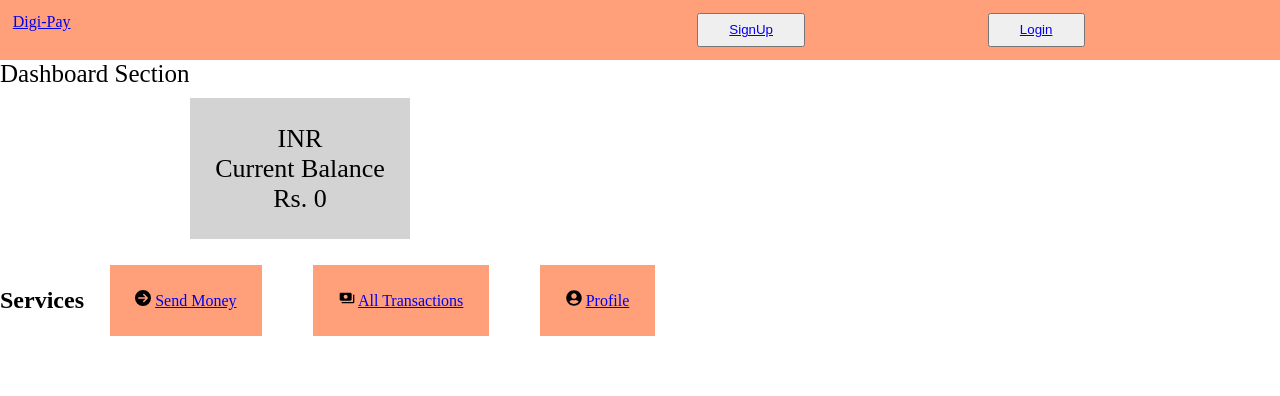
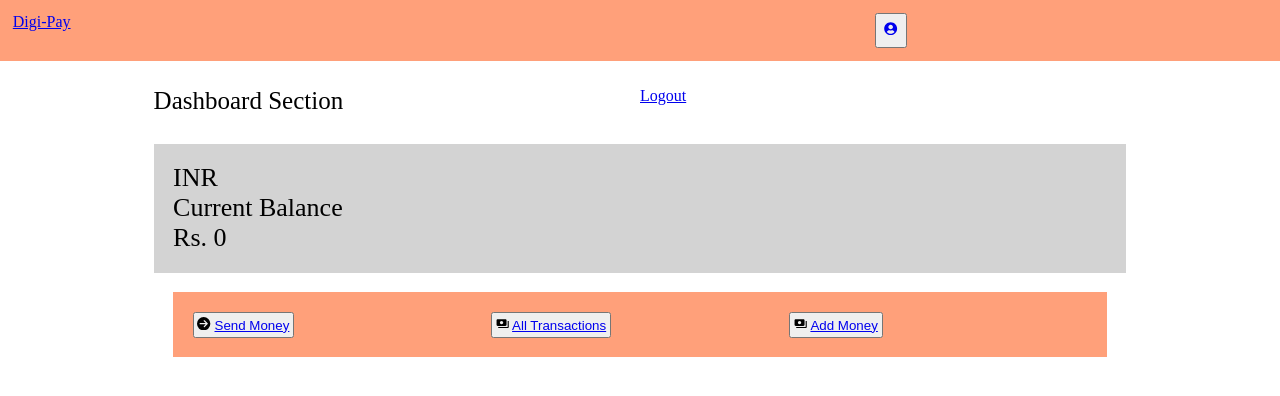
Before and after one commit to sarb001/Pay-me-Now, a React (Vite) app in the folder frontend/: page /dashboard in a window 1280 px wide. Shown: the top 396 px of the page. Built offline with nearby package versions, Linux system fonts and the light colour scheme; no server answers.

Commit message:
buttons re-designed

```diff
--- a/frontend/src/components/Dashboard.jsx
+++ b/frontend/src/components/Dashboard.jsx
@@ -4,6 +4,7 @@ import { FaCircleArrowRight } from "react-icons/fa6";
 import { MdPayments } from "react-icons/md";
 import { FaUserCircle } from "react-icons/fa";
 import axios from 'axios';
+import UserOperations from './UserOperations';
 
 const Dashboard = () => {
 
@@ -27,40 +28,29 @@ const Dashboard = () => {
       },[])
 
   return (
-    <>
-     <div style = {{display:'flex',textAlign:'center'}}>
-        <span style = {{fontSize:'25px'}}> Dashboard Section </span>
+    <div style = {{display:'flex', flexDirection:'column',margin:'2% 12%'}}>
+
+        <div style = {{display:'grid',gridTemplateColumns:'1fr 1fr' ,justifyContent:'space-between'}}>
+            <div style = {{fontSize:'25px'}}> Dashboard Section </div>
+            <div>
+              <Link to = "/logout"> Logout </Link>
+            </div>
+        </div>
 
         <div style = {{fontSize:'26px' , backgroundColor:'lightgray',marginTop:'3%' ,padding:'2%'}}>
-            <div> <span> INR </span> </div>
+                <div> <span> INR </span> </div>
 
-            <div>  <span> Current Balance </span> </div>
+                <div>  <span> Current Balance </span> </div>
 
-            <div>  <span> Rs.  {balance}  </span></div>
+                <div>  <span> Rs.  {balance}  </span></div>
 
         </div>
-     </div>
 
-     <div style = {{display:'flex' ,alignItems:'center'}}>
-       <h2> Services  </h2>
-
-        <div style = {{padding:'2%' , backgroundColor:'lightsalmon' , margin:'2%'}}>
-        <span> <FaCircleArrowRight /> </span>
-          <Link to = "/users" > Send Money  </Link>
+        <div>
+            <UserOperations />
         </div>
 
-        <div style = {{padding:'2%' , backgroundColor:'lightsalmon' , margin:'2%'}}>
-        <span> <MdPayments /> </span>
-          <Link to = "/" >  All Transactions  </Link>
-        </div>
-
-        <div style = {{padding:'2%' , backgroundColor:'lightsalmon' , margin:'2%'}}>
-          <span> <FaUserCircle />  </span>
-          <Link to = "/profile" >  Profile  </Link>
-        </div>
-
-     </div>
-    </>
+    </div>
   )
 }
 
--- a/frontend/src/components/Login.jsx
+++ b/frontend/src/components/Login.jsx
@@ -24,6 +24,10 @@ const Login = () => {
      navigate('/dashboard');
    }
 
+   const addCredentials = () => {
+
+   }
+
   return (
     <>
     <div style = {{padding:'2%' ,display:'flex',flexDirection:'column',alignItems:'center'}}>
@@ -46,7 +50,7 @@ const Login = () => {
             <div style = {{margin:'3%',display:'grid',gridTemplateRows : '1fr 1fr' , justifyContent:'space-around'}}>
               <button style = {{padding:'1% 2%'}} type = "submit"> Login Now </button>
               <br />
-              <button style = {{padding:'1% 2%'}} > Guest Credentials </button>
+              <button  onClick={addCredentials} style = {{padding:'1% 2%'}} > Guest Credentials </button>
             </div>
             <div style = {{paddingTop:'3%'}}>
                 <Link  to = "/signup" > Don't have an Account? Create Now </Link>
--- a/frontend/src/components/Navbar.jsx
+++ b/frontend/src/components/Navbar.jsx
@@ -1,5 +1,6 @@
 import React from 'react'
 import { Link } from 'react-router-dom'
+import { FaUserCircle } from "react-icons/fa";
 
 const Navbar = () => {
 
@@ -19,11 +20,8 @@ const Navbar = () => {
             </>
           : <>
               <div style = {{display:'flex' ,flexDirection:'row',justifyContent:'space-evenly'}}>
-              <button  style = {{padding:'1% 4%'}}>
-                <Link to = "/signup"> SignUp </Link>
-              </button>
-              <button  style = {{padding:'1% 4%'}}>
-                  <Link to = "/login"> Login </Link>
+              <button  style = {{padding:'1%'}}>
+                 <Link to = "/dashboard">   <FaUserCircle /> </Link>
               </button>
               </div>
               </>
--- /dev/null
+++ b/frontend/src/components/UserOperations.jsx
@@ -0,0 +1,37 @@
+import React from 'react'
+import { Link } from 'react-router-dom';
+import { FaCircleArrowRight } from "react-icons/fa6";
+import { MdPayments } from "react-icons/md";
+
+const UserOperations = () => {
+  return (
+    <div>
+         <div style = {{padding:'2%' , display:'grid', gridTemplateColumns:'1fr 1fr 1fr' , backgroundColor:'lightsalmon' , margin:'2%'}}>
+
+            <div>
+                <button style = {{padding:'1%'}}>
+                    <span> <FaCircleArrowRight /> </span>
+                    <Link to = "/users" > Send Money  </Link>
+                </button>
+            </div>
+
+            <div>
+                <button  style = {{padding:'1%'}}>
+                <span> <MdPayments /> </span>
+                <Link to = "/" >  All Transactions  </Link>
+                </button>
+            </div>
+
+            <div>
+                <button  style = {{padding:'1%'}}>
+                <span> <MdPayments /> </span>
+                <Link to = "/" >  Add Money  </Link>
+                </button>
+            </div>
+        </div>
+
+    </div>
+  )
+}
+
+export default UserOperations
```
